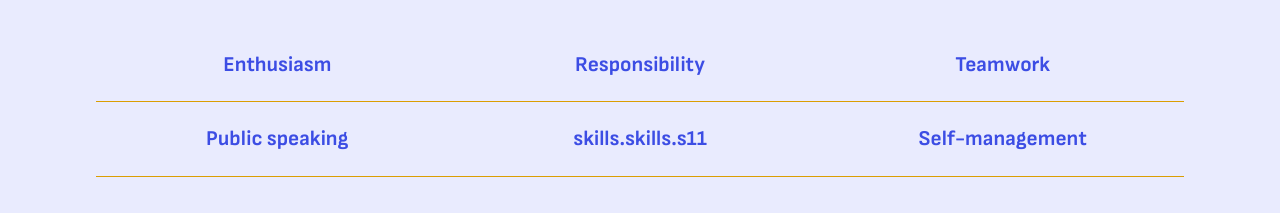
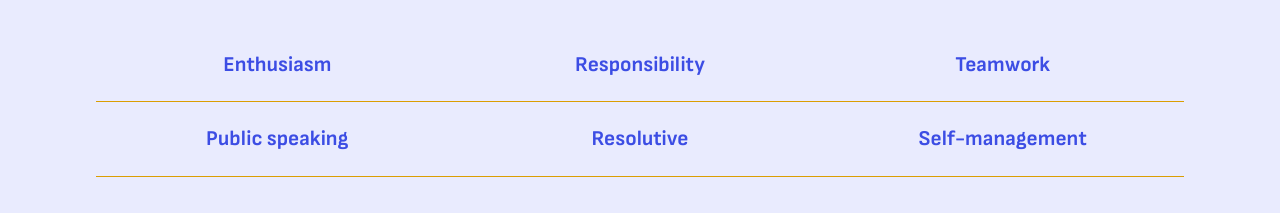
Before and after one commit to Juliana-CH/portfolio-v1, a React (Vite) app: page / in a window 1280 px wide. Shown: the part 1900-2113 px from the top of the page. Built offline with nearby package versions, Linux system fonts and the light colour scheme.

Commit message:
Adjusnting skills translation.

```diff
--- a/index.html
+++ b/index.html
@@ -4,7 +4,7 @@
     <meta charset="UTF-8" />
     <link rel="icon" type="image/svg+xml" href="/src/assets/icons/JH.jpg" />
     <meta name="viewport" content="width=device-width, initial-scale=1.0" />
-    <title>Juliana Hazim</title>
+    <title>Juliana Chraim Hazim</title>
   </head>
   <body>
     <div id="root"></div>
--- a/src/i18n/i18n-config.js
+++ b/src/i18n/i18n-config.js
@@ -71,7 +71,7 @@ const resources = {
                 'skills.ss8': 'Responsabilidade',
                 'skills.ss9': 'Trabalho em equipe',
                 'skills.ss10': 'Falar em público',
-                'skills.ss11': 'Foco em solução',
+                'skills.ss11': 'Resolutiva',
                 'skills.ss12': 'Autogestão',
                 'skills.ss13': 'Adoraria compartilhar minhas experiências, vamos conversar?',
                 'skills.ss14': 'CONTATO',
@@ -203,7 +203,7 @@ const resources = {
                 'skills.ss8': 'Responsabilidad',
                 'skills.ss9': 'Trabajo en equipo',
                 'skills.ss10': 'Hablar en público',
-                'skills.ss11': 'Concentración en las soluciones',
+                'skills.ss11': 'Resolutiva',
                 'skills.ss12': 'Autogestión',
                 'skills.ss13': 'Me encantaría compartir mis experiencias, ¿hablamos?',
                 'skills.ss14': 'CONTACTO',
@@ -332,7 +332,7 @@ const resources = {
                 'skills.ss8': 'Responsibility',
                 'skills.ss9': 'Teamwork',
                 'skills.ss10': 'Public speaking',
-                'skills.ss11': 'Solution focus',
+                'skills.ss11': 'Resolutive',
                 'skills.ss12': 'Self-management',
                 'skills.ss13': "I'd love to share my experiences, shall we talk?",
                 'skills.ss14': 'CONTACT',
--- a/src/views/skills/Skills.jsx
+++ b/src/views/skills/Skills.jsx
@@ -44,7 +44,7 @@ function Skills() {
                         <h3>{t("skills.skills.ss10")}</h3>
                     </div>
                     <div className="skill-item">
-                        <h3>{t("skills.skills.s11")}</h3>
+                        <h3>{t("skills.skills.ss11")}</h3>
                     </div>
                     <div className="skill-item">
                         <h3>{t("skills.skills.ss12")}</h3>
```
